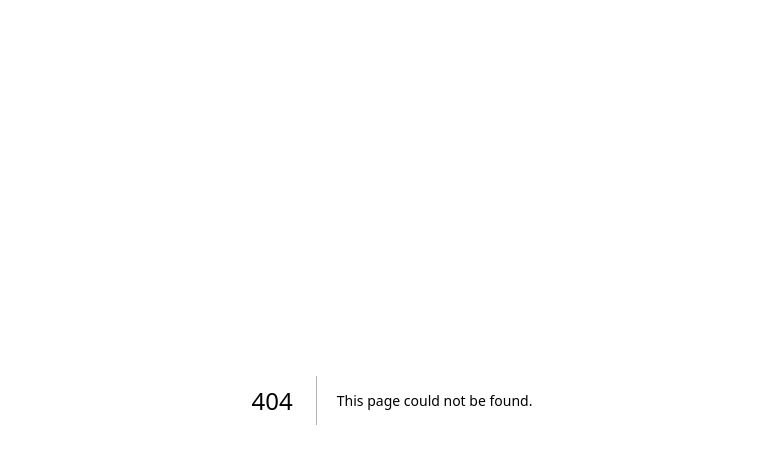
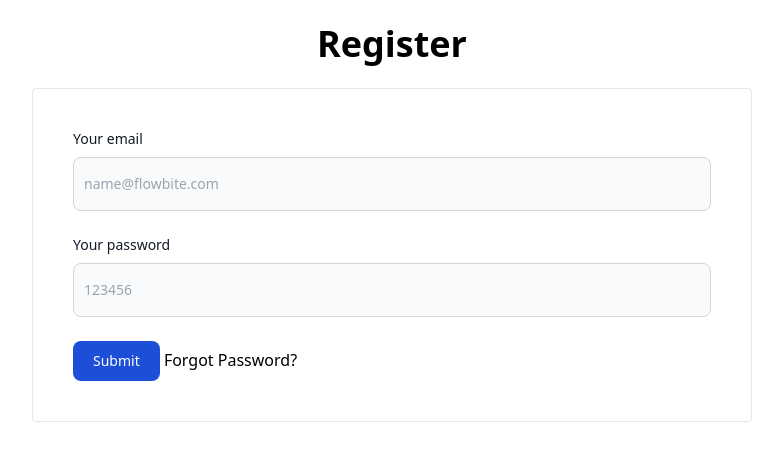
Before and after one commit to amaben2020/flutterwave-e-wallet-platform, a Next.js app: page /forgot-password in a window 1280 px wide. Before the commit this address had no page. Shown: the top 464 px of the page, without its empty margins (248-1031 px from the left). Built offline with nearby package versions, Linux system fonts and the light colour scheme.

Commit message:
implementing forgot password functionality

```diff
--- a/package.json
+++ b/package.json
@@ -14,6 +14,7 @@
     "@types/react": "18.2.20",
     "@types/react-dom": "18.2.7",
     "axios": "^1.4.0",
+    "bcryptjs": "^2.4.3",
     "clsx": "^2.0.0",
     "eslint": "8.46.0",
     "eslint-config-next": "13.4.13",
--- /dev/null
+++ b/src/app/(auth)/forgot-password/page.tsx
@@ -0,0 +1,103 @@
+//@ts-nocheck
+"use client";
+
+import useUserContext from "@/app/context/useUserContext";
+import withAuthLayout from "@/components/Layout/hoc/auth";
+import axios from "axios";
+import Link from "next/link";
+import { useRouter } from "next/navigation";
+import { useRef } from "react";
+import { useCookies } from "react-cookie";
+import { toast } from "react-toastify";
+const ForgotPassword = () => {
+  // if user doesn't know the password, enable them update it via email
+
+  // user uses email to search for model
+
+  // we find and update the password and redirect to login
+
+  // this enables us test the new password with a successful email sent to user
+
+  const emailRef = useRef<HTMLInputElement | null>(null);
+  const passwordRef = useRef<HTMLInputElement | null>(null);
+
+  const router = useRouter();
+  const { user, setUser } = useUserContext();
+
+  const [cookie, setCookie] = useCookies(["user"]);
+
+  const forgotPasswordUser = async (e: any) => {
+    e.preventDefault();
+    try {
+      if (emailRef.current && passwordRef.current) {
+        const { data } = await axios.post(
+          `${process.env.NEXT_PUBLIC_APP_URL}/api/user/forgotPassword`,
+          {
+            email: emailRef?.current?.value,
+            password: passwordRef?.current?.value,
+          },
+        );
+        setCookie("user", JSON.stringify(data), {
+          path: "/",
+          maxAge: 3600, // Expires after 1hr
+          sameSite: true,
+        });
+        toast.success("Successfully logged in");
+        router.push("/");
+      }
+    } catch (error) {
+      if (error instanceof Error) {
+        toast.error(error.message);
+      }
+
+      console.log("Error", error);
+    }
+  };
+
+  return (
+    <>
+      <form onSubmit={forgotPasswordUser}>
+        <div className="mb-6">
+          <label className="block mb-2 text-sm font-medium text-gray-900 dark:text-white">
+            Your email
+          </label>
+          <input
+            type="email"
+            value={user.email ?? null}
+            ref={emailRef}
+            id="email"
+            className="bg-gray-50 border border-gray-300 text-gray-900 text-sm rounded-lg focus:ring-blue-500 focus:border-blue-500 block w-full p-2.5 dark:bg-gray-700 dark:border-gray-600 dark:placeholder-gray-400 dark:text-white dark:focus:ring-blue-500 dark:focus:border-blue-500 py-4"
+            placeholder="name@flowbite.com"
+            required
+          />
+        </div>
+
+        <div className="mb-6">
+          <label className="block mb-2 text-sm font-medium text-gray-900 dark:text-white">
+            Your password
+          </label>
+          <input
+            ref={passwordRef}
+            value={user.password ?? null}
+            type="password"
+            id="password"
+            className="bg-gray-50 border border-gray-300 text-gray-900 text-sm rounded-lg focus:ring-blue-500 focus:border-blue-500 block w-full p-2.5 dark:bg-gray-700 dark:border-gray-600 dark:placeholder-gray-400 dark:text-white dark:focus:ring-blue-500 dark:focus:border-blue-500 py-4"
+            placeholder="123456"
+            required
+          />
+        </div>
+
+        <button
+          type="submit"
+          className="text-white bg-blue-700 hover:bg-blue-800 focus:ring-4 focus:outline-none focus:ring-blue-300 font-medium rounded-lg text-sm w-full sm:w-auto px-5 py-2.5 text-center dark:bg-blue-600 dark:hover:bg-blue-700 dark:focus:ring-blue-800"
+        >
+          Submit
+        </button>
+
+        <Link href="/forgot-password"> Forgot Password?</Link>
+      </form>
+    </>
+  );
+};
+
+export default withAuthLayout(ForgotPassword, "Forgot Password");
--- a/src/app/page.tsx
+++ b/src/app/page.tsx
@@ -36,6 +36,12 @@ export default function Home() {
       setIsLoading(false);
     }
   }, [user.user?.id]);
+
+  useEffect(() => {
+    if (!user.user?.id) {
+      router.push("/login");
+    }
+  }, [user.user?.id, router]);
 
   useEffect(() => {
     getUserFromDb();
```
Also changed, not shown: 1 other file (tests, documents, lock files or other folders).
